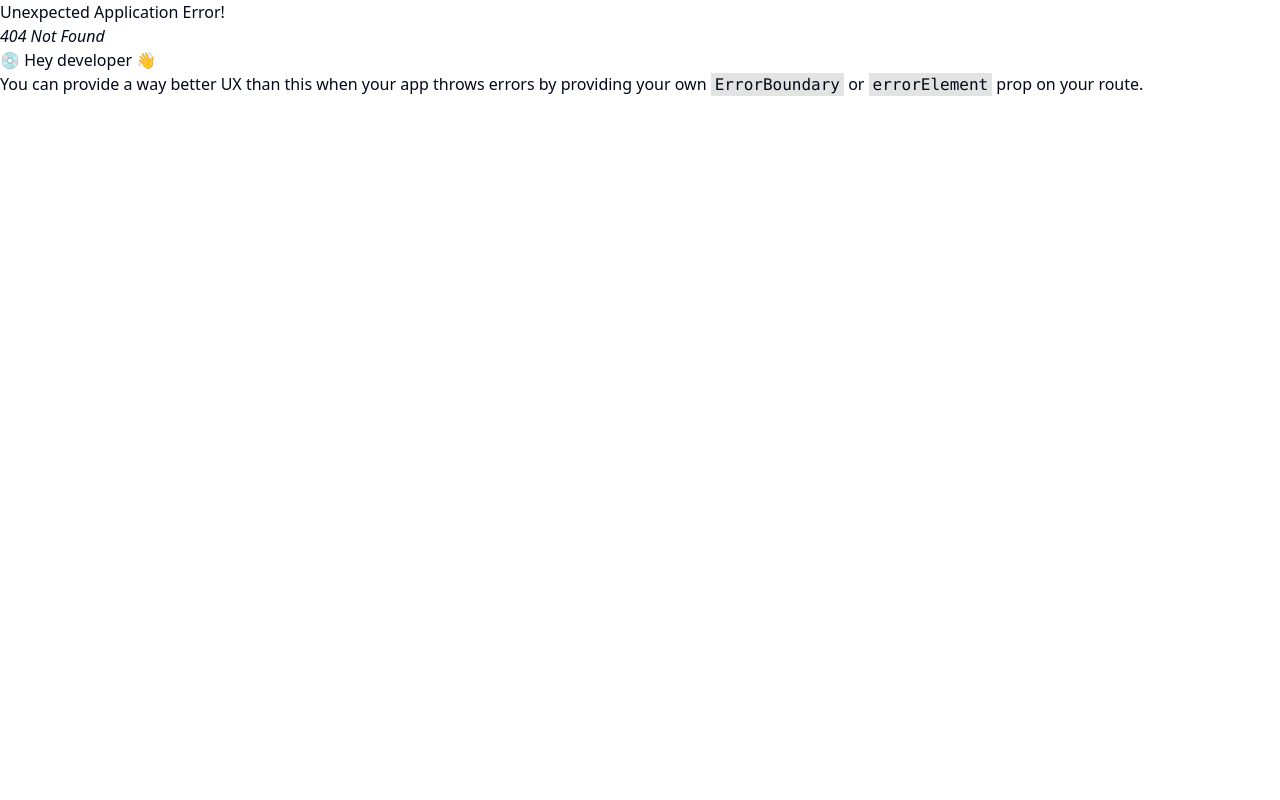
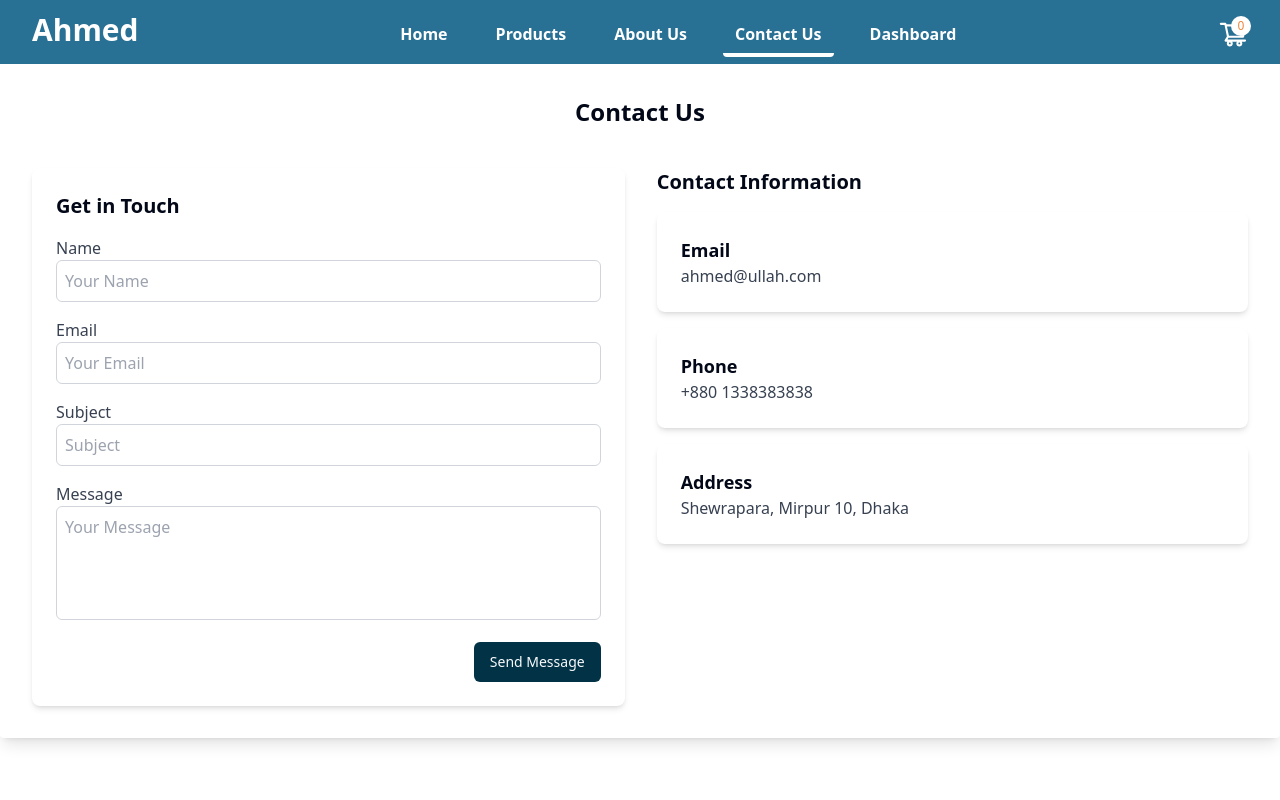
Before and after one commit to ahmedullah12/mecha-mania-client, a React (Vite) app: page /contact-us in a window 1280 px wide. Before the commit this address had no page. Shown: the top 800 px of the page. Built offline with nearby package versions, Linux system fonts and the light colour scheme.

Commit message:
contact us page added

```diff
--- a/package.json
+++ b/package.json
@@ -21,6 +21,7 @@
     "lucide-react": "^0.403.0",
     "react": "^18.3.1",
     "react-dom": "^18.3.1",
+    "react-hot-toast": "^2.4.1",
     "react-icons": "^5.2.1",
     "react-redux": "^9.1.2",
     "react-router-dom": "^6.24.1",
--- a/src/components/layout/Footer.tsx
+++ b/src/components/layout/Footer.tsx
@@ -32,7 +32,7 @@ const footerIcons = [
 
 const Footer = () => {
   return (
-    <footer className="bg-[#F6F6F6] py-10">
+    <footer className="bg-[#F6F6F6] py-10 mt-auto">
       <div className="md:container">
         <div className="container mx-auto px-6">
           <div className="flex flex-col md:flex-row justify-between">
--- a/src/components/layout/MainLayout.tsx
+++ b/src/components/layout/MainLayout.tsx
@@ -4,12 +4,12 @@ import Footer from "./Footer";
 
 const MainLayout = () => {
   return (
-    <div>
+    <div className="flex flex-col min-h-screen">
       <Navbar />
-      <div className="pt-16">
+      <div className="flex-grow pt-16">
         <Outlet />
       </div>
-      <Footer/>
+      <Footer />
     </div>
   );
 };
--- a/src/main.tsx
+++ b/src/main.tsx
@@ -5,10 +5,12 @@ import { RouterProvider } from "react-router-dom";
 import router from "./routes/routes.tsx";
 import { Provider } from "react-redux";
 import { store } from "./redux/store.ts";
+import { Toaster } from "react-hot-toast";
 
 ReactDOM.createRoot(document.getElementById("root")!).render(
   <React.StrictMode>
     <Provider store={store}>
+      <Toaster/>
       <RouterProvider router={router}></RouterProvider>
     </Provider>
   </React.StrictMode>
--- /dev/null
+++ b/src/pages/ContactUs/ContactUs.tsx
@@ -0,0 +1,96 @@
+import { Button } from "@/components/ui/button";
+import { FormEvent } from "react";
+import toast from "react-hot-toast";
+
+const ContactUs = () => {
+  const handleSubmit = (e: FormEvent) => {
+    e.preventDefault();
+
+    toast.success("Message send successfully!!");
+  };
+  return (
+    <div className="md:container mx-auto  mb-20 px-4 py-8 shadow-lg rounded">
+      <h1 className="text-xl md:text-2xl font-bold text-center mb-10">
+        Contact Us
+      </h1>
+      <div className="flex flex-col md:flex-row justify-between items-start gap-8">
+        {/*Form */}
+        <div className="w-full md:w-1/2 bg-white p-6 rounded-lg shadow-md">
+          <h2 className="text-xl font-semibold mb-4">Get in Touch</h2>
+          <form onSubmit={handleSubmit}>
+            <div className="mb-4">
+              <label htmlFor="name" className="block text-gray-700">
+                Name
+              </label>
+              <input
+                type="text"
+                id="name"
+                className="w-full p-2 border border-gray-300 rounded-md"
+                placeholder="Your Name"
+                required
+              />
+            </div>
+            <div className="mb-4">
+              <label htmlFor="email" className="block text-gray-700">
+                Email
+              </label>
+              <input
+                type="email"
+                id="email"
+                className="w-full p-2 border border-gray-300 rounded-md"
+                placeholder="Your Email"
+                required
+              />
+            </div>
+            <div className="mb-4">
+              <label htmlFor="subject" className="block text-gray-700">
+                Subject
+              </label>
+              <input
+                type="text"
+                id="subject"
+                className="w-full p-2 border border-gray-300 rounded-md"
+                placeholder="Subject"
+                required
+              />
+            </div>
+            <div className="mb-4">
+              <label htmlFor="message" className="block text-gray-700">
+                Message
+              </label>
+              <textarea
+                id="message"
+                className="w-full p-2 border border-gray-300 rounded-md resize-none"
+                rows={4}
+                placeholder="Your Message"
+                required
+              ></textarea>
+            </div>
+            <div className="flex justify-end">
+              <Button>Send Message</Button>
+            </div>
+          </form>
+        </div>
+
+        {/* Contacts */}
+        <div className="w-full md:w-1/2">
+          <h2 className="text-xl font-semibold mb-4">Contact Information</h2>
+          <div className="bg-white p-6 rounded-lg shadow-md mb-4">
+            <h3 className="text-lg font-semibold">Email</h3>
+            <p className="text-gray-700">ahmed@ullah.com</p>
+          </div>
+          <div className="bg-white p-6 rounded-lg shadow-md mb-4">
+            <h3 className="text-lg font-semibold">Phone</h3>
+            <p className="text-gray-700">+880 1338383838</p>
+          </div>
+          <div className="bg-white p-6 rounded-lg shadow-md mb-4">
+            <h3 className="text-lg font-semibold">Address</h3>
+            <p className="text-gray-700">Shewrapara, Mirpur 10, Dhaka</p>
+          </div>
+        </div>
+      </div>
+    </div>
+  );
+};
+
+export default ContactUs;
--- a/src/redux/features/Products/productsApi.ts
+++ b/src/redux/features/Products/productsApi.ts
@@ -4,6 +4,7 @@ const productsApi = baseApi.injectEndpoints({
   endpoints: (builder) => ({
     getAllProducts: builder.query({
       query: ({ searchTerm, minPrice, maxPrice, sort }) => {
+        //adding query fields for filters
         const params = new URLSearchParams();
         if (searchTerm) params.append("searchTerm", searchTerm);
         if (minPrice !== undefined)
--- a/src/routes/routes.tsx
+++ b/src/routes/routes.tsx
@@ -1,4 +1,5 @@
 import App from "@/App";
+import ContactUs from "@/pages/ContactUs/ContactUs";
 import Home from "@/pages/Home/Home";
 import Products from "@/pages/Product/Products";
 import ProductDetails from "@/pages/ProductDetails/ProductDetails";
@@ -20,6 +21,10 @@ const router = createBrowserRouter([
             {
                 path: "product/:id",
                 element: <ProductDetails/>
+            },
+            {
+                path: "contact-us",
+                element: <ContactUs/>
             }
         ]
     }
--- a/src/utils/menuData.ts
+++ b/src/utils/menuData.ts
@@ -2,6 +2,6 @@ export const Menus = [
     { title: "Home", path: "/" },
     { title: "Products", path: "/products" },
     { title: "About Us", path: "/about" },
-    { title: "Contact Us", path: "/contact" },
+    { title: "Contact Us", path: "/contact-us" },
     { title: "Dashboard", path: "/dashboard" },
   ];
```
Also changed, not shown: 1 other file (tests, documents, lock files or other folders).
